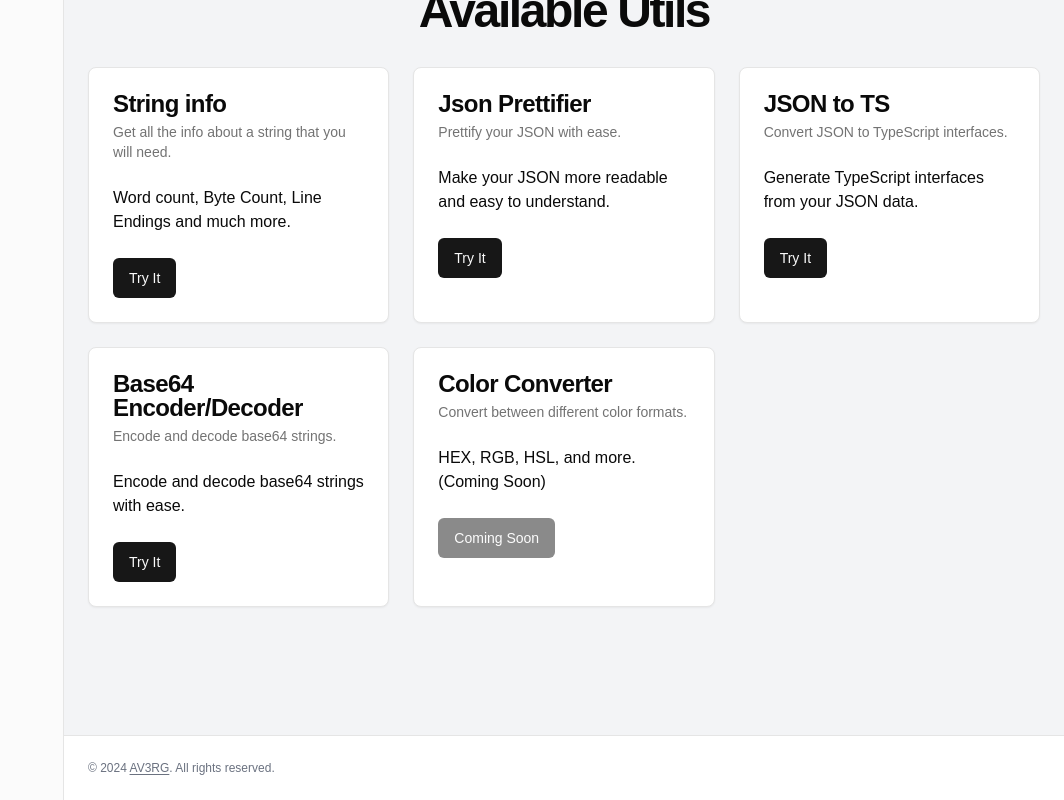
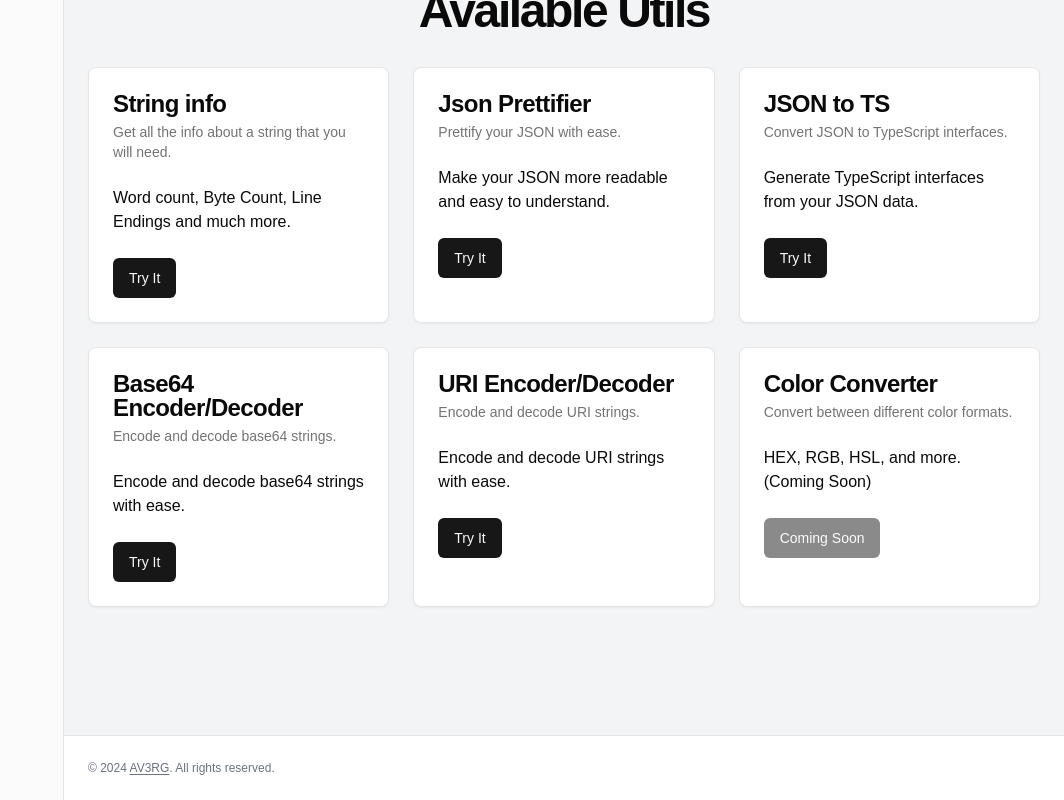
Before and after one commit to AV3RG/dev-utils, a Next.js app: page / in a window 1280 px wide. Shown: the part 773-1573 px from the top of the page, without its empty margins (216-1280 px from the left). Built offline with nearby package versions, Linux system fonts and the light colour scheme.

Commit message:
feat(uri): add to const

```diff
--- a/src/const/utils.ts
+++ b/src/const/utils.ts
@@ -1,4 +1,4 @@
-import {FileJson2, LucideIcon, Sparkles, Volleyball, WholeWord} from "lucide-react";
+import {FileJson2, Link2, LucideIcon, Sparkles, Volleyball, WholeWord} from "lucide-react";
 
 const utils: {
   pathName: string,
@@ -34,6 +34,13 @@ const utils: {
     displayName: "Base64 Encoder/Decoder",
     cardDescription: "Encode and decode base64 strings.",
     cardContent: "Encode and decode base64 strings with ease."
+  },
+  {
+    pathName: "/uri",
+    icon: Link2,
+    displayName: "URI Encoder/Decoder",
+    cardDescription: "Encode and decode URI strings.",
+    cardContent: "Encode and decode URI strings with ease."
   }
 ]
 
```
